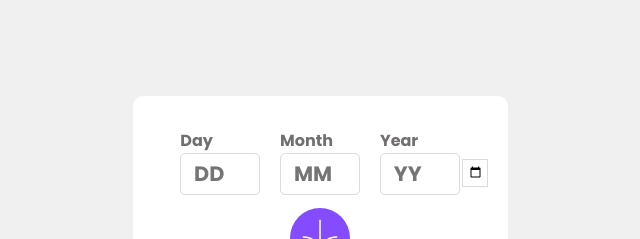
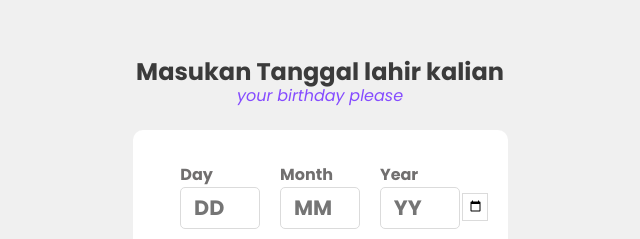
Before and after one commit to Muhammad-Fahrul/age-calculator, a plain HTML site: page index.html in a window 1280 px wide. Shown: the part 133-372 px from the top of the page, without its empty margins (320-960 px from the left). Drawn offline with Linux system fonts and the light colour scheme.

Commit message:
update html dan css dan tambah elemen

```diff
--- a/css/style.css
+++ b/css/style.css
@@ -22,10 +22,27 @@ body {
     place-content: center;
     min-height: 100vh;
     background-color: hsl(0, 0%, 94%);
+    font-family: 'Poppins', sans-serif;
+}
+
+h1 {
+    width: 375px;
+    text-align: center;
+    font-size: 1.5rem;
+    margin-bottom: 1em;
+    line-height: 1.3rem;
+    color: rgb(59, 59, 59);
+}
+
+h1 span {
+    color: var(--purple);
+    font-size: 1rem;
+    font-style: italic;
+    font-weight: 400;
+
 }
 
 .container {
-    font-family: 'Poppins', sans-serif;
     width: 375px;
     border-radius: 10px;
     border-bottom-right-radius: 100px;
--- a/index.html
+++ b/index.html
@@ -13,23 +13,26 @@
 
 <body>
 
+  <h1>Masukan Tanggal lahir kalian <br>
+    <span>your birthday please</span>
+  </h1>
   <div class="container">
     <form>
       <input type="date" name="" id="">
       <div class="birthday">
         <div>
           <label for="day">Day</label>
-          <input type="number" placeholder="DD" min="1" max="31" name="day" data-name="days" required readonly>
+          <input type="text" placeholder="DD" name="day" data-name="days" readonly>
           <p data-err="err-empty">This field is required</p>
         </div>
         <div>
           <label for="month">Month</label>
-          <input type="number" placeholder="MM" min="1" max="12" name="month" data-name="months" required readonly>
+          <input type="text" placeholder="MM" name="month" data-name="months" readonly>
           <p data-err="err-empty">This field is required</p>
         </div>
         <div class="year">
           <label for="year">Year</label>
-          <input type="number" placeholder="YY" min="1" max="2023" name="year" data-name="years" required readonly>
+          <input type="text" placeholder="YY" name="year" data-name="years" readonly>
           <p data-err="err-empty">This field is required</p>
           <p data-err="err-year">must be in the past</p>
         </div>
```
